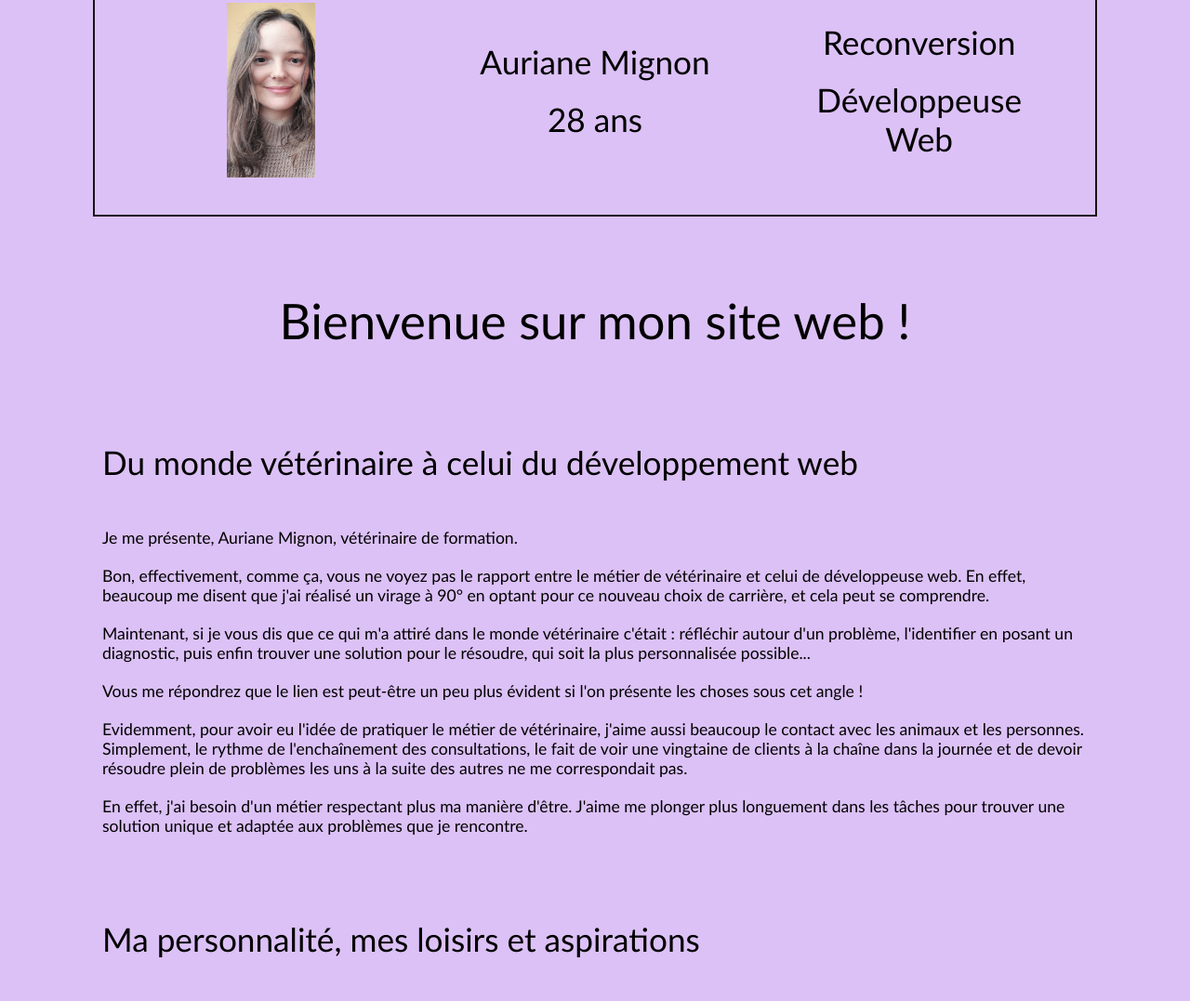
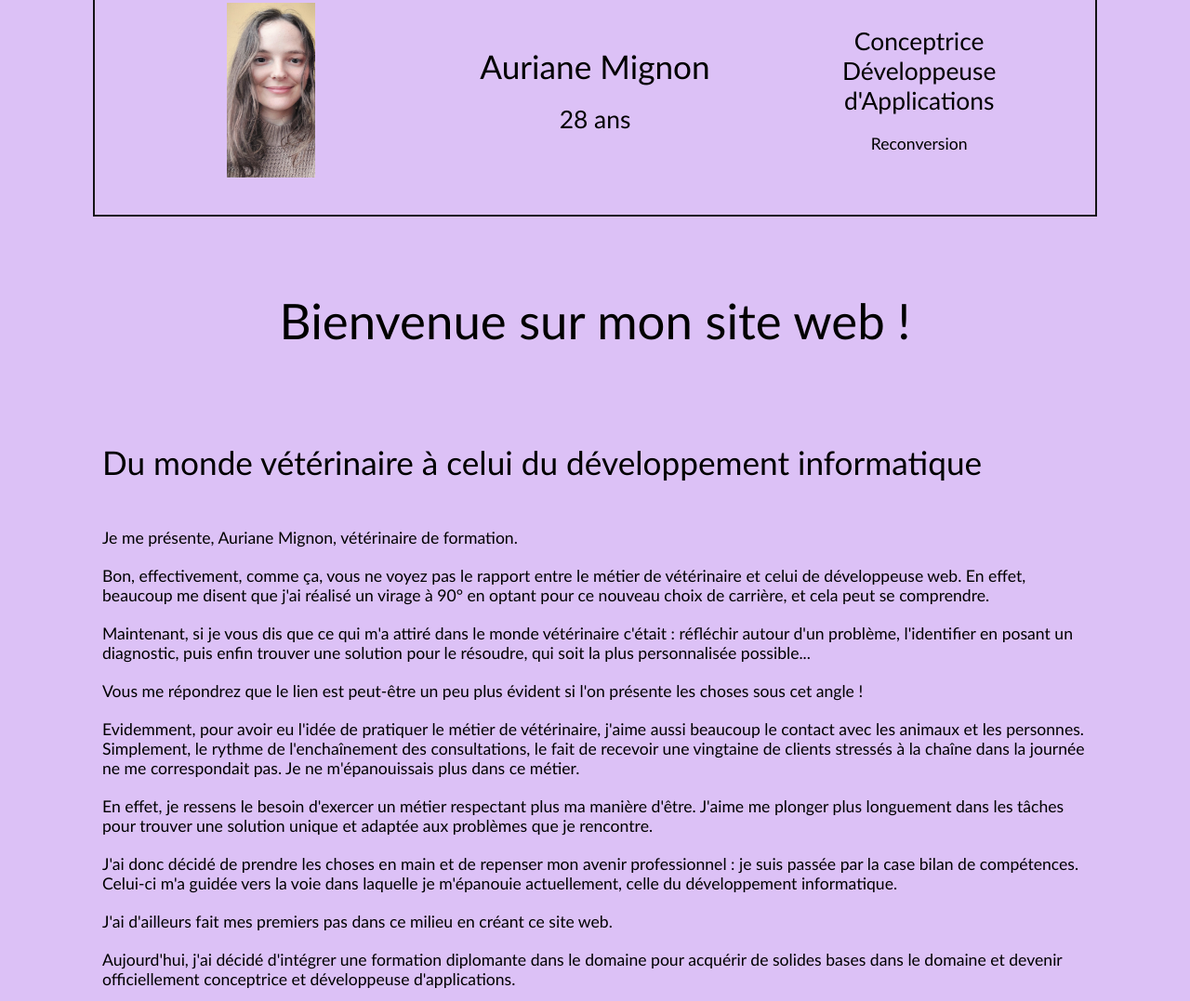
Before and after one commit to AurianeMi/Projet-Presentation-CV-Auriane, a plain HTML site: page index.html in a window 1280 px wide. Shown: the part 266-1343 px from the top of the page at 93% size. Drawn offline with Linux system fonts and the light colour scheme.

Commit message:
mises à jour cv et infos

```diff
--- a/cv.css
+++ b/cv.css
@@ -65,6 +65,20 @@ h2{
     text-align: center;
     padding: 10px;
     font-weight: 200;
+}
+
+.titre_cda{
+    font-size: 1.5em;
+}
+
+.reconversion{
+    font-size: 1em;
+    text-align: center;
+}
+
+
+.age{
+    font-size: 1.5em;
 }
 
 p{
--- a/index.html
+++ b/index.html
@@ -34,25 +34,28 @@
         <section class="section_accroche">
             <img class="image_photo_cv" src="images/photo_cv.JPG" alt="Photo Auriane Mignon">
             <div class="texte_accroche">
-                <h2>Auriane Mignon</h2>
-                <h2>28 ans</h2>
+                <h2 class="nom">Auriane Mignon</h2>
+                <h2 class="age">28 ans</h2>
             </div>
             <div>
-                <h2>Reconversion </h2>
-                <h2>Développeuse Web</h2>
+                <h2 class="titre_cda">Conceptrice Développeuse d'Applications</h2>
+                <p class="reconversion">Reconversion </p>
             </div>
         </section>
         <h1 class="bienvenue">Bienvenue sur mon site web !</h1>
 
         <section class="section_presentation">
-            <h1>Du monde vétérinaire à celui du développement web</h1>
+            <h1>Du monde vétérinaire à celui du développement informatique</h1>
 
             <p>Je me présente, Auriane Mignon, vétérinaire de formation.</p>
             <p>Bon, effectivement, comme ça, vous ne voyez pas le rapport entre le métier de vétérinaire et celui de développeuse web. En effet, beaucoup me disent que j'ai réalisé un virage à 90° en optant pour ce nouveau choix de carrière, et cela peut se comprendre.</p>
             <p>Maintenant, si je vous dis que ce qui m'a attiré dans le monde vétérinaire c'était : réfléchir autour d'un problème, l'identifier en posant un diagnostic, puis enfin trouver une solution pour le résoudre, qui soit la plus personnalisée possible...</p>
             <p>Vous me répondrez que le lien est peut-être un peu plus évident si l'on présente les choses sous cet angle !</p>
-            <p>Evidemment, pour avoir eu l'idée de pratiquer le métier de vétérinaire, j'aime aussi beaucoup le contact avec les animaux et les personnes. Simplement, le rythme de l'enchaînement des consultations, le fait de voir une vingtaine de clients à la chaîne dans la journée et de devoir résoudre plein de problèmes les uns à la suite des autres ne me correspondait pas.</p>
-            <p>En effet, j'ai besoin d'un métier respectant plus ma manière d'être. J'aime me plonger plus longuement dans les tâches pour trouver une solution unique et adaptée aux problèmes que je rencontre.</p>
+            <p>Evidemment, pour avoir eu l'idée de pratiquer le métier de vétérinaire, j'aime aussi beaucoup le contact avec les animaux et les personnes. Simplement, le rythme de l'enchaînement des consultations, le fait de recevoir une vingtaine de clients stressés à la chaîne dans la journée ne me correspondait pas. Je ne m'épanouissais plus dans ce métier.</p>
+            <p>En effet, je ressens le besoin d'exercer un métier respectant plus ma manière d'être. J'aime me plonger plus longuement dans les tâches pour trouver une solution unique et adaptée aux problèmes que je rencontre.</p>
+            <p>J'ai donc décidé de prendre les choses en main et de repenser mon avenir professionnel : je suis passée par la case bilan de compétences. Celui-ci m'a guidée vers la voie dans laquelle je m'épanouie actuellement, celle du développement informatique.</p>
+            <p>J'ai d'ailleurs fait mes premiers pas dans ce milieu en créant ce site web.</p>
+            <p>Aujourd'hui, j'ai décidé d'intégrer une formation diplomante dans le domaine pour acquérir de solides bases dans le domaine et devenir officiellement conceptrice et développeuse d'applications.</p>
 
             <h1>Ma personnalité, mes loisirs et aspirations</h1>
 
@@ -66,8 +69,8 @@
         <section class="section_CV">
             <h1>Mon CV</h1>
 
-           <a href="images/CV_Auriane_Mignon_2025_biffe.png">
-                <img class="image_cv" src="images/CV_Auriane_Mignon_2025_biffe.png" alt="CV Auriane Mignon">
+           <a href="images/CV_Auriane_Mignon_biffe_2025.png">
+                <img class="image_cv" src="images/CV_Auriane_Mignon_biffe_2025.png" alt="CV Auriane Mignon">
             </a>
 
         </section>
```
Also changed, not shown: images/CV_Auriane_Mignon_2025_biffe.png (deleted), images/CV_Auriane_Mignon_biffe_2025.png (added).
